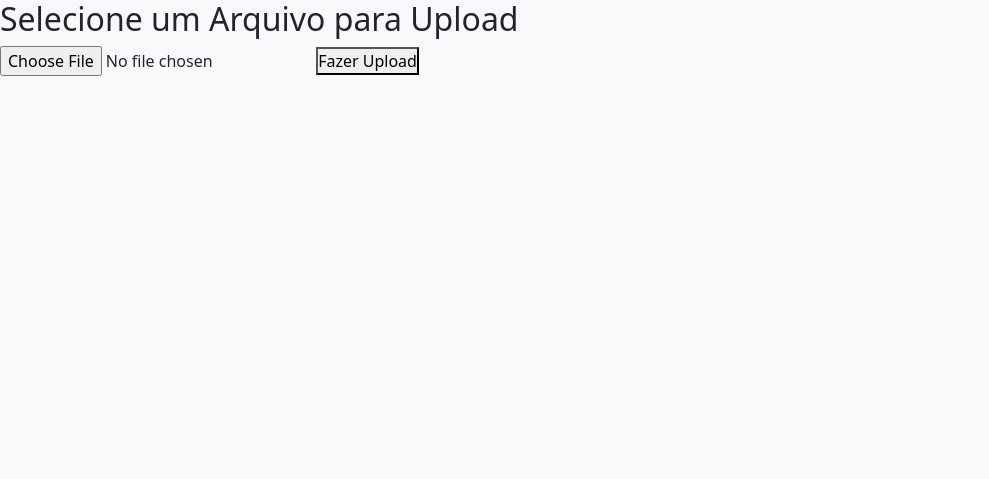
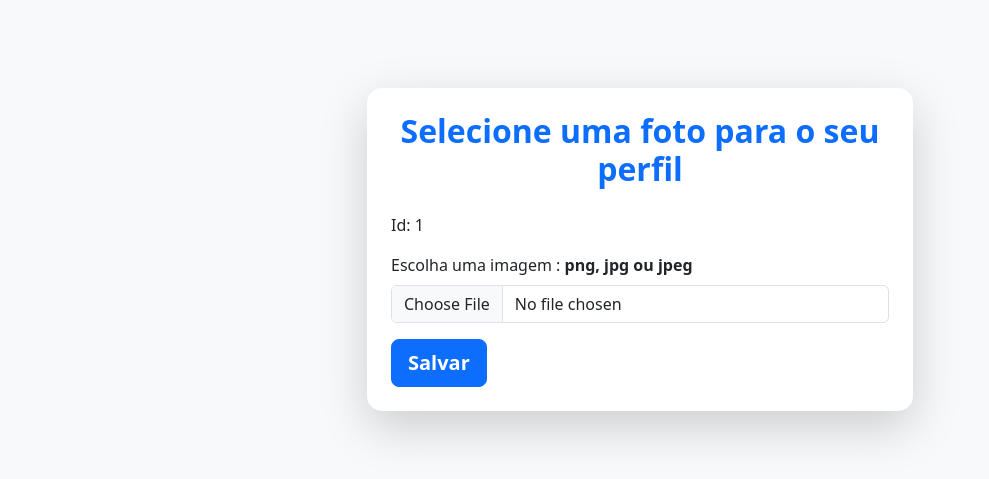
Before and after one commit to Hudisson/Chat-em-PHP-e-Ajax, a PHP site: page /settings in a window 1280 px wide. Shown: the top 479 px of the page, without its empty margins (0-989 px from the left). Run offline with PHP 8.4, Linux system fonts and the light colour scheme; the visitor is signed in with stand-in values (Sample User, id 1).

Commit message:
Concluido método para salvar uma foto de perfil

```diff
--- a/resources/views/home.php
+++ b/resources/views/home.php
@@ -35,7 +35,11 @@ include_once "includes/header.php";
             </div>
 
             <div class="profile-image-container">
-                <img src="../../../chat/resources/assets/img/h.jpeg" alt="Foto de Perfil de João">
+                <?php if(empty($_SESSION['foto_de_perfil'])): ?>
+                    <img src="../../../chat/resources/assets/img/user_996351.png" >
+                <?php else: ?>
+                    <img src="../../../chat/resources/<?php echo $_SESSION['foto_de_perfil']; ?>" alt="<?php echo $_SESSION['foto_de_perfil']; ?>">
+                <?php endif; ?>
             </div>
 
         </div>
--- a/resources/views/login.php
+++ b/resources/views/login.php
@@ -32,6 +32,8 @@ if (isset($_POST['email']) && isset($_POST['senha'])) {
         $_SESSION['usuario_logado']        = $status['name'];
         $_SESSION['usuario_logado_email']  = $status['email'];
         $_SESSION['usuario_logado_status'] = $status['status'];
+        $_SESSION['foto_de_perfil']        = $status['fotoPerfil'];
+
 
         header("Location: $APP_URL/home", true, 302);
         exit();
@@ -70,7 +72,7 @@ include_once "includes/header.php";
 
                         <div class="mb-3 field">
                             <label for="senha" class="form-label">Senha</label>
-                            <input type="password" class="form-control" id="senha" name="senha" placeholder="Mínimo 8 caracteres" minlength="8">
+                            <input type="password" class="form-control" id="senha" name="senha" placeholder="Mínimo 8 caracteres">
                             <i class="fas fa-eye"></i>
                         </div>
 
--- a/resources/views/settings.php
+++ b/resources/views/settings.php
@@ -9,30 +9,60 @@ if (!isset($_SESSION['usuario_logado'])) {
     exit();
 }
 
-
 include_once "includes/header.php";
 
 # Verificar se foi enviado um arquivo
 $status = [];
-if(isset($_FILES['foto_para_upload'])){
+if (isset($_FILES['foto_para_upload']) && isset($_POST['id_usuario'])) {
     $photoProfile = new HomeController();
 
     $photoProfile->setPhotoProfile($_FILES['foto_para_upload']);
+    $photoProfile->setIdUsuario($_POST['id_usuario']);
 
     $status = $photoProfile->uploadPhotoProfile();
-
-    echo "<pre>";
-    print_r($status);
-    echo "</pre>";
 }
 
 ?>
 
+<div class="container">
+
+    <div class="row justify-content-center mt-5">
+        <div class="col-lg-6 col-md-8 col-sm-10">
+            <div class="card shadow-lg p-2 custom-card">
+                <div class="card-body">
+                    <h2 class="card-title text-center mb-4 text-primary">Selecione uma foto para o seu perfil</h2>
+                    <p>Id: <?php echo $_SESSION['usuario_logado_id']; ?></p>
 
 
+                    <?php if (array_key_exists("sucesso", $status)): ?>
+                        <div class="alert alert-success alert-dismissible fade show" role="alert">
+                            <?php echo $status['sucesso']; ?>
+                            <button type="button" class="btn-close" data-bs-dismiss="alert" aria-label="Close"></button>
+                        </div>
+                    <?php endif; ?>
 
-<h2>Selecione um Arquivo para Upload</h2>
-<form action="<?php echo "$APP_URL/settings"; ?>" method="POST" enctype="multipart/form-data">
-    <input type="file" name="foto_para_upload">
-    <button type="submit" name="submit">Fazer Upload</button>
-</form>
+                    <?php if (array_key_exists("erro", $status)): ?>
+                        <div class="alert alert-danger alert-dismissible fade show" role="alert"" role="alert">
+                            <?php echo $status['erro']; ?>
+                            <button type="button" class="btn-close" data-bs-dismiss="alert" aria-label="Close"></button>
+                        </div>
+                    <?php endif; ?>
+
+                    <form action="<?php echo "$APP_URL/settings"; ?>" method="POST" enctype="multipart/form-data">
+                        <div class="mb-3">
+                            <label for="formFile" class="form-label">Escolha uma imagem : <b>png, jpg ou jpeg </b> </label>
+                            <input class="form-control" type="file" name="foto_para_upload" id="foto_para_upload">
+                            <input type="text" name="id_usuario" value="<?php echo $_SESSION['usuario_logado_id']; ?>" style="display: none">
+                        </div>
+                        <button type="submit" class="btn btn-primary btn-lg" name="submit">Salvar</button>
+                    </form>
+                </div>
+            </div>
+        </div>
+    </div>
+
+</div>
+
+<?php
+include_once "includes/footer.php";
+?>
--- a/src/controller/HomeController.php
+++ b/src/controller/HomeController.php
@@ -3,11 +3,13 @@
 namespace App\controller;
 
 use App\utils\RenderView;
+use App\service\SettingsService;
 
 class HomeController extends RenderView
 {
 
     private $photoProfile = [];
+    private $idUsuario;
 
     public function index()
     {
@@ -29,7 +31,7 @@ class HomeController extends RenderView
     {
 
         if (empty($this->photoProfile['name'])){
-            return ['erro' => 'Descupe, nenhum arquivo selecionado. Escolha um arquivo [jpg/jpeg, png] para upload'];
+            return ['erro' => 'Descupe, nenhum arquivo selecionado para upload'];
         }
 
         $allowed_extensions = ['jpg', 'jpeg', 'png'];
@@ -45,7 +47,11 @@ class HomeController extends RenderView
             return ['erro' => "Descupe, Formato de arquivo inválido <b>$imageFileType</b> só é permitido arquivos no formato [jpg/jpeg e png]"];
         }
 
-        return ['sucesso'=> "sucesso"];
+        # Chama o SettingService
+
+        $settingService = SettingsService::uploadPhotoProfile($this->photoProfile, $this->idUsuario);
+
+        return $settingService;
 
     }
 
@@ -54,4 +60,9 @@ class HomeController extends RenderView
     {
         $this->photoProfile = $file;
     }
+
+    public function setIdUsuario($id_usuario)
+    {
+        $this->idUsuario = $id_usuario;
+    }
 }
--- a/src/model/LoginModel.php
+++ b/src/model/LoginModel.php
@@ -34,6 +34,7 @@ class LoginModel extends Database
             'name'  => $user['user_name'],
             'email' => $user['user_email'],
             'status' => $user['user_status'],
+            'fotoPerfil' => $user['photo_profile'],
         ];
     }
 }
```
Also changed, not shown: src/model/UserModel.php (+22 -0 lines), src/service/SettingsService.php (+55 -0 lines), resources/assets/img/user_996351.png (added).
